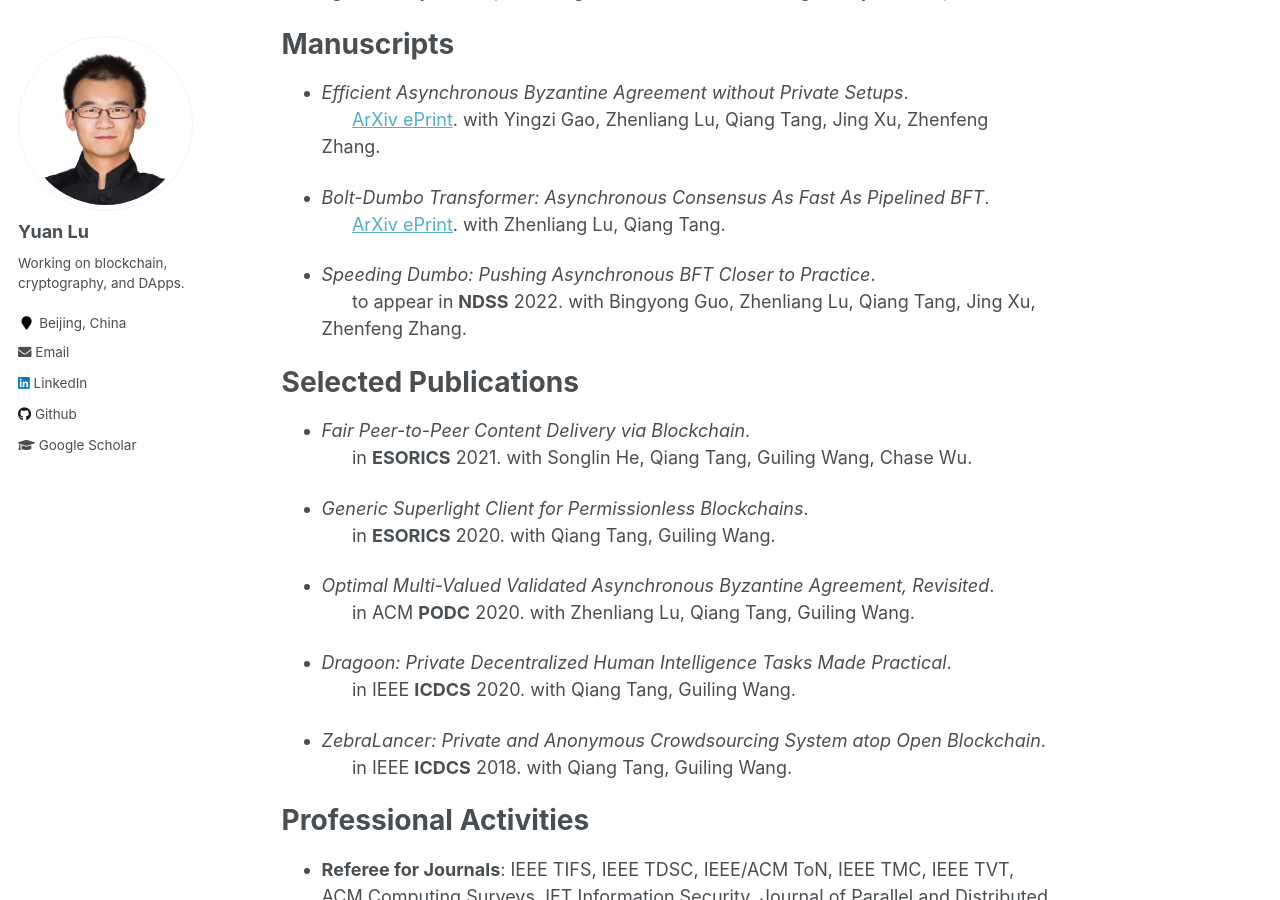
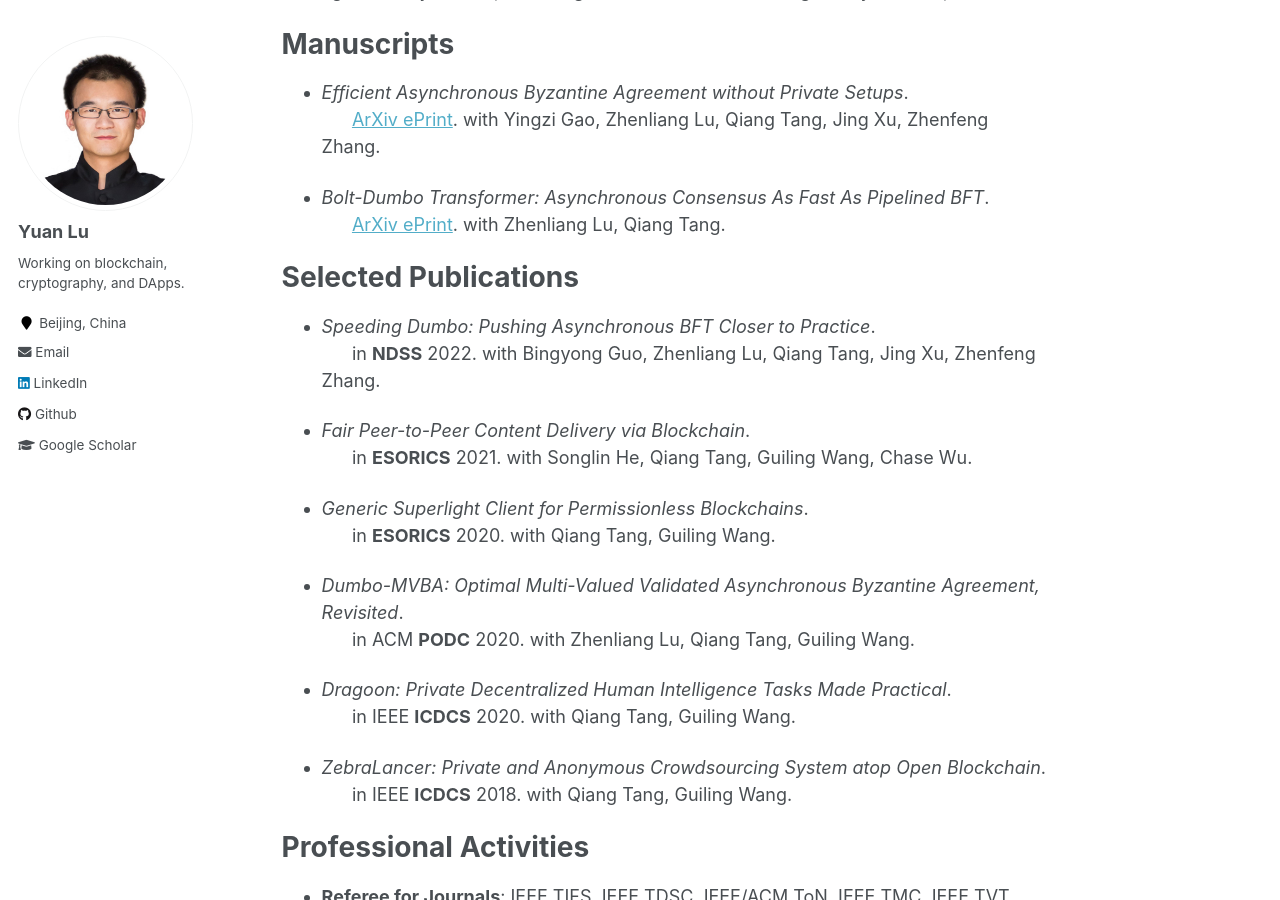
Before and after one commit to yylluu/yylluu.github.io, a Jekyll site: the page built from _pages/about.md, in a window 1280 px wide and 900 px high, scrolled down 401 px. Built offline with Jekyll 4.4.1, drawn with Linux system fonts in a browser that asks for light colours.

Commit message:
Update about.md

```diff
--- a/_pages/about.md
+++ b/_pages/about.md
@@ -24,12 +24,12 @@ Manuscripts
 - *Bolt-Dumbo Transformer: Asynchronous Consensus As Fast As Pipelined BFT*.
      &nbsp; &nbsp; &nbsp; [ArXiv ePrint](https://arxiv.org/abs/2103.09425). with Zhenliang Lu, Qiang Tang.
 
-- *Speeding Dumbo: Pushing Asynchronous BFT Closer to Practice*.
-     &nbsp; &nbsp; &nbsp; to appear in **NDSS** 2022. with Bingyong Guo, Zhenliang Lu, Qiang Tang, Jing Xu, Zhenfeng Zhang.
 
 Selected Publications
 ======
 
+- *Speeding Dumbo: Pushing Asynchronous BFT Closer to Practice*.
+     &nbsp; &nbsp; &nbsp; in **NDSS** 2022. with Bingyong Guo, Zhenliang Lu, Qiang Tang, Jing Xu, Zhenfeng Zhang.
 
 - *Fair Peer-to-Peer Content Delivery via Blockchain*.
      &nbsp; &nbsp; &nbsp; in **ESORICS** 2021. with Songlin He, Qiang Tang, Guiling Wang, Chase Wu.
@@ -37,7 +37,7 @@ Selected Publications
 - *Generic Superlight Client for Permissionless Blockchains*.
      &nbsp; &nbsp; &nbsp; in **ESORICS** 2020. with Qiang Tang, Guiling Wang.
 
-- *Optimal Multi-Valued Validated Asynchronous Byzantine Agreement, Revisited*.
+- *Dumbo-MVBA: Optimal Multi-Valued Validated Asynchronous Byzantine Agreement, Revisited*.
      &nbsp; &nbsp; &nbsp; in ACM **PODC** 2020. with Zhenliang Lu, Qiang Tang, Guiling Wang.
 
 - *Dragoon: Private Decentralized Human Intelligence Tasks Made Practical*.
```
